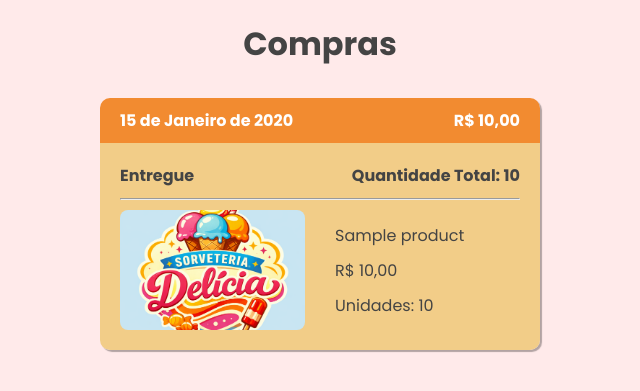
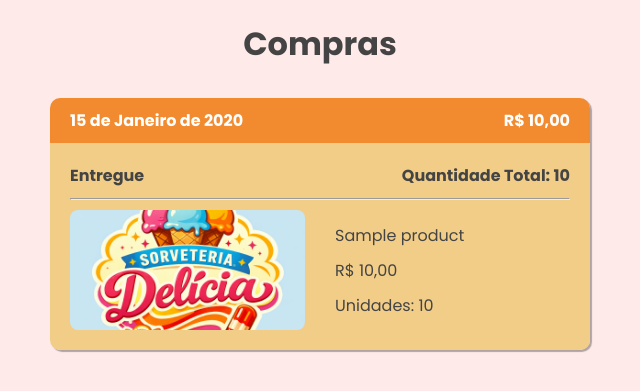
Before and after one commit to ericSilvaP/simple-ice-cream-parlor-system, a Django app: page /compras/ in a window 1280 px wide. Shown: the part 96-487 px from the top of the page, without its empty margins (320-960 px from the left). Run offline with Django 5.2, Linux system fonts and the light colour scheme; a user stored in the database is signed in; tables that the repository leaves empty hold one stand-in row (values such as "Sample post"); some libraries are stand-ins or nearby versions.

Commit message:
style: orders align and adjust size for larger windows

```diff
--- a/products/static/products/css/style.css
+++ b/products/static/products/css/style.css
@@ -422,13 +422,14 @@ img {
 
 /* ORDERS */
 .orders-container {
-  margin-top: var(--spacing-gutter-light);
+  margin: var(--spacing-gutter-light) 0;
   padding: 0 var(--spacing-gutter-large);
 }
 
 .orders-card-container {
   display: flex;
   flex-direction: column;
+  align-items: center;
   gap: var(--spacing-gutter-medium);
 }
 
@@ -468,7 +469,7 @@ img {
   display: flex;
   flex-direction: column;
   gap: 2rem;
-  min-width: 40rem;
+  min-width: 30rem;
 }
 
 .order-product-card-container img,
@@ -521,3 +522,10 @@ img {
     min-width: 37rem;
   }
 }
+
+@media (min-width: 567px) {
+  /* ORDERS */
+  .order-products {
+    min-width: 50rem;
+  }
+}
```
